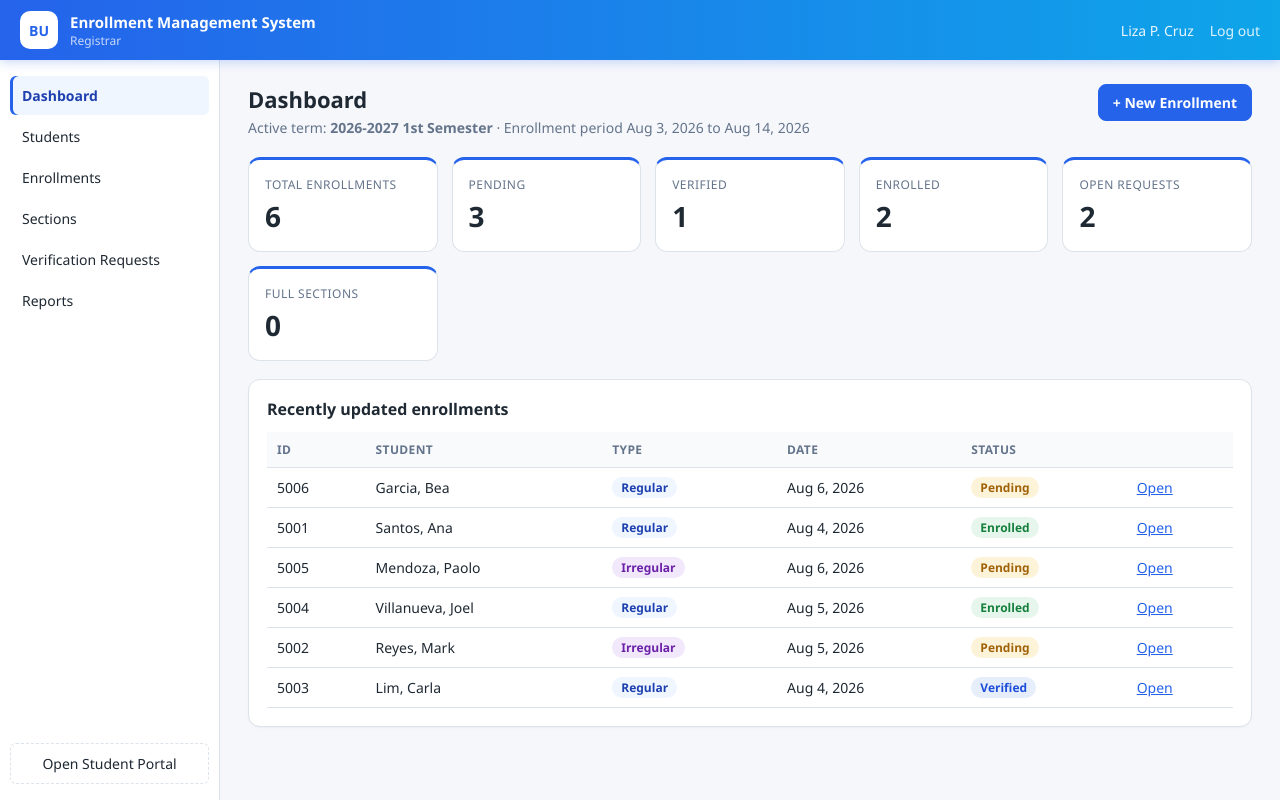
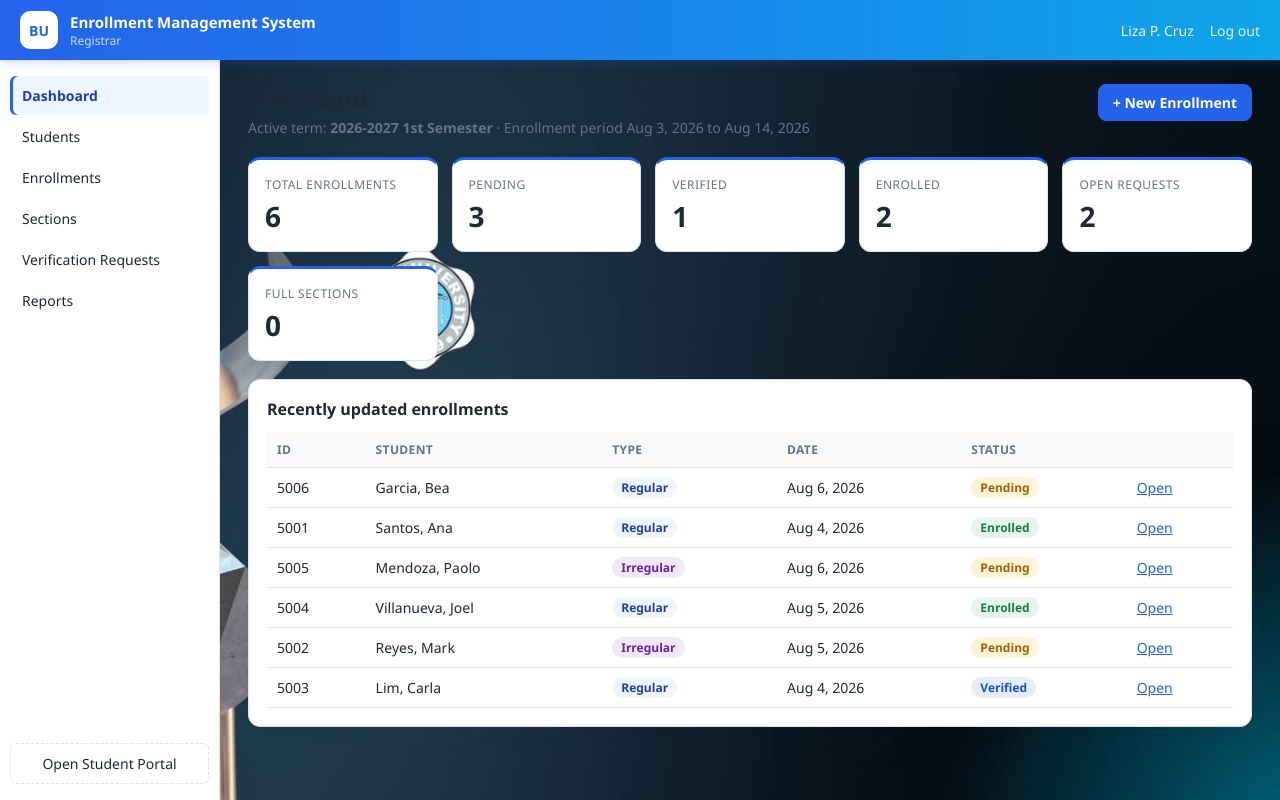
Before and after one commit to shian06/BUEnrollmentManagementSystem, a PHP site: page /index.php in a window 1280 px wide. Run offline with PHP 8.4, Linux system fonts and the light colour scheme; a user stored in the database is signed in; data comes from the database, SQL or seed files in the repository.

Commit message:
Update background to use an image instead of color

```diff
--- a/assets/style.css
+++ b/assets/style.css
@@ -26,7 +26,8 @@ body {
     font-family: "Segoe UI", Arial, sans-serif;
     font-size: 14px;
     color: var(--text);
-    background: var(--bg);
+    background-image: url(../assets/background.jpg);
+    background-size: cover;
 }
 
 a { color: var(--primary); }
```
